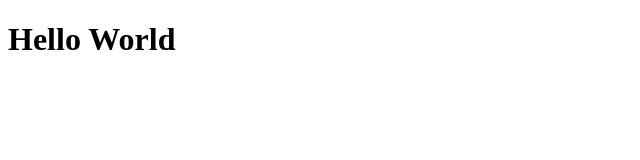
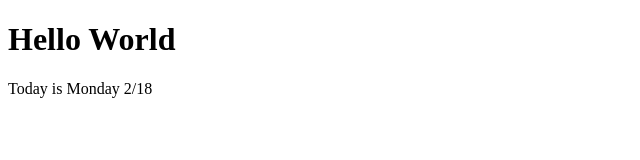
Before and after one commit to heymrhayes/pwa-basic, a plain HTML site: page index.html in a window 1280 px wide. Shown: the whole page, without its empty margins (0-640 px from the left). Drawn offline with Linux system fonts and the light colour scheme.

Commit message:
Update index.html

```diff
--- a/index.html
+++ b/index.html
@@ -10,6 +10,8 @@
 
 
   <h1>Hello World</h1>
+    <p>Today is Monday 2/18</p>
+
     <script>
         // register the service worker for offline use
         if('serviceWorker' in navigator) {
```
